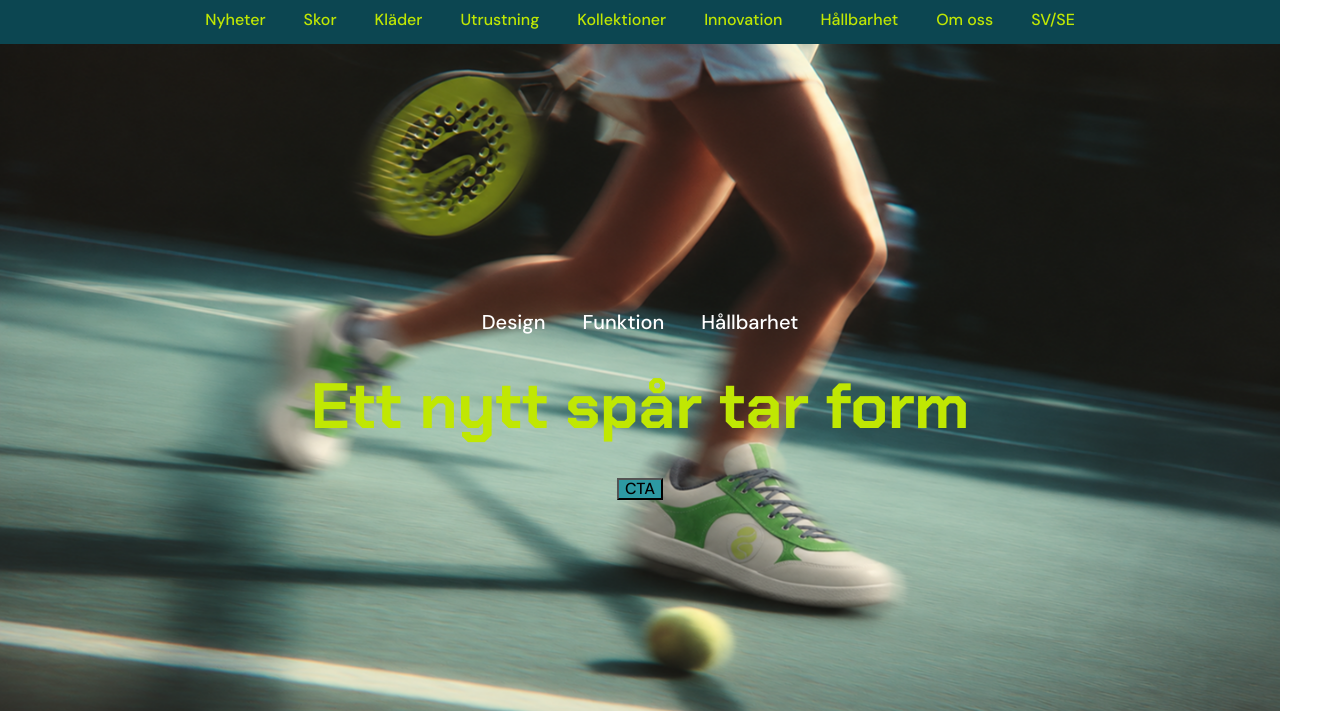
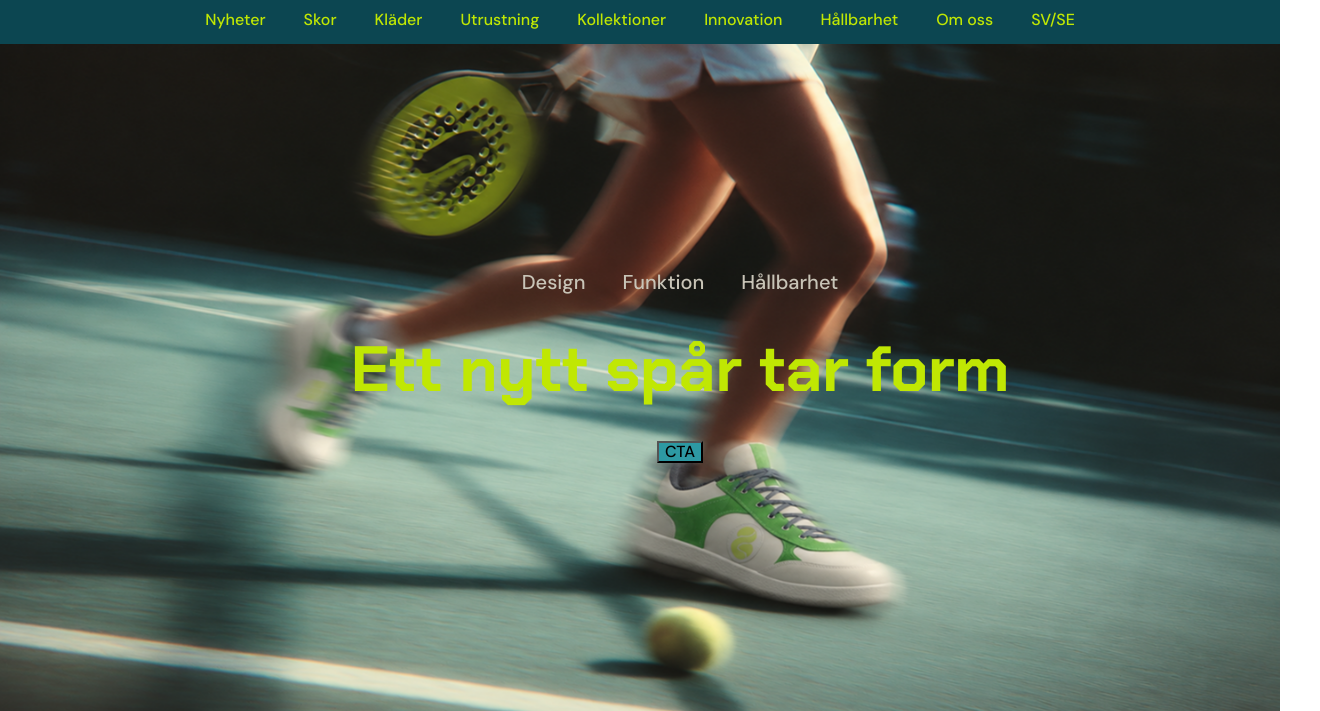
Before and after one commit to ElinOlssson/sparet, a plain HTML site: page index.html in a window 1280 px wide. Shown: the part 89-800 px from the top of the page, 1320 px wide, since content can reach past the window. Drawn offline with Linux system fonts and the light colour scheme; files whose address does not match are found by name.

```diff
--- a/style.css
+++ b/style.css
@@ -131,6 +131,7 @@
   align-items: center;
   gap: 30px;
   text-align: center;
+  transform: translate(40px, -40px);
 }
 
 .hero-text {
@@ -140,10 +141,14 @@
 }
 
 .hero-text_text {
-  color: var(--color-bg-primary);
-  font-family: var(--font-primary);
-  font-size: calc(18rem / 16);
+  color: var(--Base-colors-light-gray, #c8c4b7);
+  text-align: center;
+  font-family: var(--Font-Family-DM-Sans, "DM Sans");
+  font-size: var(--Font-Size-20, 20px);
+  font-style: normal;
   font-weight: var(--font-weight-medium);
+  line-height: var(--line-height-32);
+  letter-spacing: 0;
 }
 
 .hero h1 {
```
Lines whose indentation alone changed are shown as unchanged.
